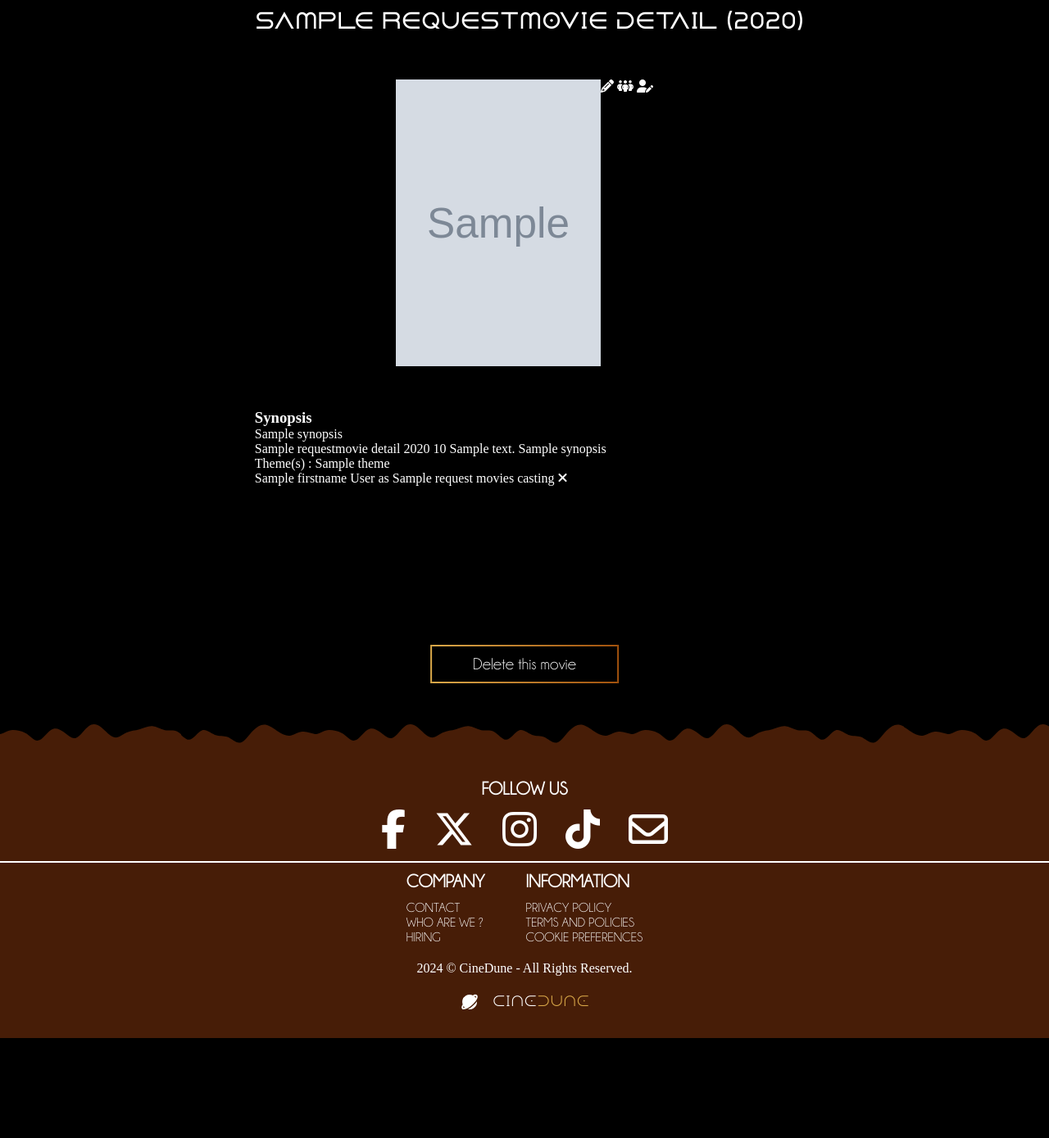
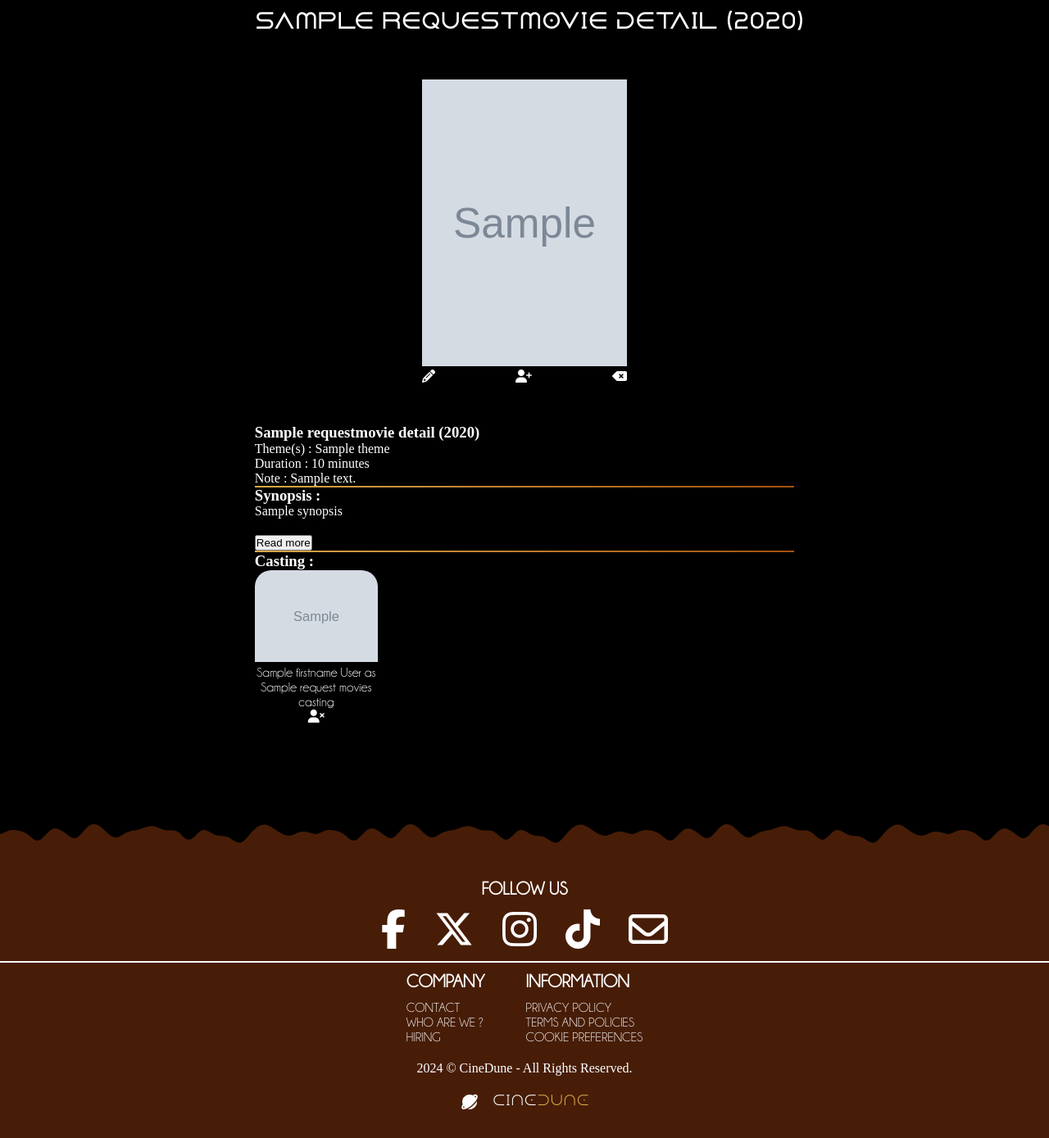
Before and after one commit to Flibouche/SQL_Cinema, a PHP site: template view/movies/movieDetails.php in a window 1280 px wide. Shown: the part 75-1464 px from the top of the page at 82% size. Before the commit the page ends 1342 px from the top, so only its background shows below. Run offline with PHP 8.4, Linux system fonts and the light colour scheme; the template is opened without the code that fills it: most values are stand-ins (such as "Sample title", 1, 10 or a date in 2020); grey boxes marked "Sample" are stand-in pictures.

Commit message:
Doing some CSS, JS on my movieDetails.

```diff
--- a/controller/MovieController.php
+++ b/controller/MovieController.php
@@ -37,7 +37,7 @@ class MovieController
             $requestmovieDetails->execute(["id" => $id]);
 
             $requestMoviesCasting = $pdo->prepare("
-            SELECT person.idPerson, actor.idActor, movie.idMovie, role.idRole, role.roleName, movie.title, person.firstname, person.surname, person.sex
+            SELECT person.idPerson, actor.idActor, movie.idMovie, role.idRole, role.roleName, movie.title, person.firstname, person.surname, person.sex, person.picture
             FROM play
             INNER JOIN movie ON play.idMovie = movie.idMovie
             INNER JOIN actor ON play.idActor = actor.idActor
@@ -98,7 +98,7 @@ class MovieController
 
                 // Tableau des extensions qu'on autorise
                 $allowedExtensions = ['jpg', 'png', 'jpeg', 'webp'];
-                $maxSize = 100000;
+                $maxSize = 100000000;
 
                 if (in_array($extension, $allowedExtensions) && $size <= $maxSize && $error == 0) {
 
--- a/public/css/style.css
+++ b/public/css/style.css
@@ -680,20 +680,51 @@ textarea {
   border-radius: 20px 20px 0px 0px;
 }
 
+#synopsis {
+  overflow: hidden;
+  height: 3.6em;
+  line-height: 1.2em;
+  width: 200px;
+}
+
 /* ==================================================== */
 /* ===================== DETAILS ====================== */
 /* ==================================================== */
 
-.movie__info-movieDetails {
-  display: flex;
-  flex-wrap: wrap;
+.movie__header-movieDetails {
+  display: grid;
   justify-content: center;
   margin: 3rem 0rem;
+}
+
+.movie__edit-movieDetails {
+  display: flex;
+  justify-content: space-between;
 }
 
 .movie__poster-movieDetails img {
   width: 250px;
   height: 350px;
+}
+
+.movie__casting-movieDetails {
+  display: flex;
+  flex-wrap: wrap;
+  gap: 30px;
+}
+
+.movie__castingcard-movieDetails {
+  text-align: center;
+  font-family: var(--nav-text-font);
+  width: 150px;
+  height: 230px;
+  margin-bottom: 30px;
+}
+
+.movie__castingcard-movieDetails img {
+  width: 100%;
+  height: 100%;
+  border-radius: 20px 20px 0px 0px;
 }
 
 /* ==================================================== */
--- a/public/js/confirmation.js
+++ /dev/null
@@ -1,6 +0,0 @@
-function checker() {
-    var result = confirm('Are you sure ?');
-    if (result == false) {
-        event.preventDefault();
-    }
-}
--- a/public/js/main.js
+++ b/public/js/main.js
@@ -1,28 +1,44 @@
 /*=============== SHOW MENU ===============*/
-const navMenu = document.getElementById('nav-menu'),
-      navToggle = document.getElementById('nav-toggle'),
-      navClose = document.getElementById('nav-close')
+const navMenu = document.getElementById("nav-menu"),
+  navToggle = document.getElementById("nav-toggle"),
+  navClose = document.getElementById("nav-close");
 
 /* Menu show */
-if(navToggle){
-    navToggle.addEventListener('click', () =>{
-        navMenu.classList.add('show-menu')
-    })
+if (navToggle) {
+  navToggle.addEventListener("click", () => {
+    navMenu.classList.add("show-menu");
+  });
 }
 
 /* Menu hidden */
-if(navClose){
-    navClose.addEventListener('click', () =>{
-        navMenu.classList.remove('show-menu')
-    })
+if (navClose) {
+  navClose.addEventListener("click", () => {
+    navMenu.classList.remove("show-menu");
+  });
 }
 
 /*=============== REMOVE MENU MOBILE ===============*/
-const navLink = document.querySelectorAll('.nav__link')
+const navLink = document.querySelectorAll(".nav__link");
 
-const linkAction = () =>{
-    const navMenu = document.getElementById('nav-menu')
-    // When we click on each nav__link, we remove the show-menu class
-    navMenu.classList.remove('show-menu')
-}
-navLink.forEach(n => n.addEventListener('click', linkAction))
+const linkAction = () => {
+  const navMenu = document.getElementById("nav-menu");
+  // When we click on each nav__link, we remove the show-menu class
+  navMenu.classList.remove("show-menu");
+};
+navLink.forEach((n) => n.addEventListener("click", linkAction));
+
+/*=============== DELETE ITEM ===============*/
+const btn = document.querySelector("#delete-button");
+
+btn.addEventListener("click", function checker(event) {
+  var result = confirm("Are you sure you want to delete this item ?");
+  if (result == false) {
+    event.preventDefault();
+  }
+});
+
+/*=============== SEE MORE SYNOPSIS/DESCRIPTION ===============*/
+document.querySelector('#synopsis-btn').addEventListener('click', function() {
+    document.querySelector('#synopsis').style.height= 'auto';
+    this.style.display= 'none';
+  });
--- a/view/movies/movieDetails.php
+++ b/view/movies/movieDetails.php
@@ -6,72 +6,91 @@ $moviesCasting = $requestMoviesCasting->fetchAll();
 <section class="movieDetails section" id="listMovies">
     <div class="movieDetails__container container">
 
-        <div class="movie__info-movieDetails">
+        <div class="movie__header-movieDetails">
             <div class="movie__poster-movieDetails">
                 <img src="<?= $movieDetails["poster"] ?>" alt="Movie poster's of <?= $movieDetails["title"] ?>">
             </div>
+
             <div class="movie__edit-movieDetails">
-
                 <a href="index.php?action=editMovie&id=<?= $movieDetails["idMovie"] ?>">
                     <i class="fa-solid fa-pencil"></i>
                 </a>
 
                 <a href="index.php?action=addCasting&id=<?= $movieDetails["idMovie"] ?>">
-                    <i class="fa-solid fa-people-group"></i>
+                    <i class="fa-solid fa-user-plus"></i>
                 </a>
 
-                <a href="index.php?action=editCasting&id=<?= $movieDetails["idMovie"] ?>">
-                    <i class="fa-solid fa-user-pen"></i>
+                <a id="delete-button" href="index.php?action=delMovie&id=<?= $movieDetails["idMovie"] ?>">
+                    <i class="fa-solid fa-delete-left"></i>
                 </a>
-
-
+            </div>
 
         </div>
-        </div>
 
-        <div class="movie__description-movieDetails">
-            <h3>Synopsis</h3>
-            <p><?= $movieDetails["synopsis"] ?></p>
-        </div>
+        <div class="movie__information-movieDetails">
+            <h3><?= $movieDetails["title"] . " (" . $movieDetails["releaseYear"] . ")" ?></h3>
 
+            <div class="movie__themes-movieDetails">
                 <?php
-        echo $movieDetails["title"] . " " . $movieDetails["releaseYear"] . " " . $movieDetails["duration"] . " " . $movieDetails["note"] . " " . $movieDetails["synopsis"] . "<br>";
-
                 foreach ($requestMovieThemes->fetchAll() as $themes) {
                     echo "Theme(s) : " . $themes["theme"] . "<br>";
                 }
+                ?>
+            </div>
 
+            <p>Duration : <?= $movieDetails["duration"] . " minutes" ?></p>
+
+            <p>Note : <?= $movieDetails["note"] ?></p>
+
+        </div>
+
+        <hr>
+
+        <div class="movie__description-movieDetails">
+
+            <div id="synopsis" class="movie__synopsis-movieDetails">
+                <h3>Synopsis :</h3>
+                <p><?= $movieDetails["synopsis"] ?></p>
+            </div>
+            <button id="synopsis-btn">Read more</button>
+
+        </div>
+
+        <hr>
+
+        <h3>Casting :</h3>
+        <div class="movie__casting-movieDetails">
+            <?php
             foreach ($moviesCasting as $movieCasting) {
             ?>
-            <a href=" index.php?action=personDetails&id=<?= $movieCasting["idPerson"] ?>"><?= $movieCasting["firstname"] . " " . $movieCasting["surname"] ?></a> as <?= $movieCasting["roleName"] ?>
-            <a class="delBtn" href="index.php?action=delCasting&id=<?= $movieCasting["idActor"] ?>"><i class="fa-solid fa-xmark"></i></a><br>
+                <figure class="movie__castingcard-movieDetails">
+                    <div class="castingcard__header-movieDetails">
+                        <a href=href="index.php?action=personDetails&id=<?= $movieCasting["idPerson"] ?>"><img src="<?= $movieCasting["picture"] ?>" alt=""></a>
+                    </div>
+
+                    <div class="castingcard__description-movieDetails">
+                        <a href="index.php?action=personDetails&id=<?= $movieCasting["idPerson"] ?>"><?= $movieCasting["firstname"] . " " . $movieCasting["surname"] ?></a> as <?= $movieCasting["roleName"] ?>
+                    </div>
+
+                    <div class="castingcard__edit-movieDetails">
+                        <a onclick="checker()" class="delBtn" href="index.php?action=delCasting&id=<?= $movieCasting["idActor"] ?>"><i class="fa-solid fa-user-xmark"></i></a>
+                    </div>
+
+                </figure>
             <?php
             }
             ?>
 
+        </div>
 
     </div>
 
-    <br>
-    <br>
-    <br>
-    <br>
-    <br>
-    <br>
-    <br>
-    <br>
-    <button class="main__button list__button"><a onclick="checker()" href="index.php?action=delMovie&id=<?= $movieDetails["idMovie"] ?>">Delete this movie</a></button>
+    </div>
 
 </section>
 
-<script>
-    function checker() {
-        var result = confirm('Are you sure ?');
-        if (result == false) {
-            event.preventDefault();
-        }
-    }
-</script>
+
+
 
 <?php
 
```
Also changed, not shown: database/kevin_cinema.sql (+4 -7 lines). Lines whose indentation alone changed are shown as unchanged.
